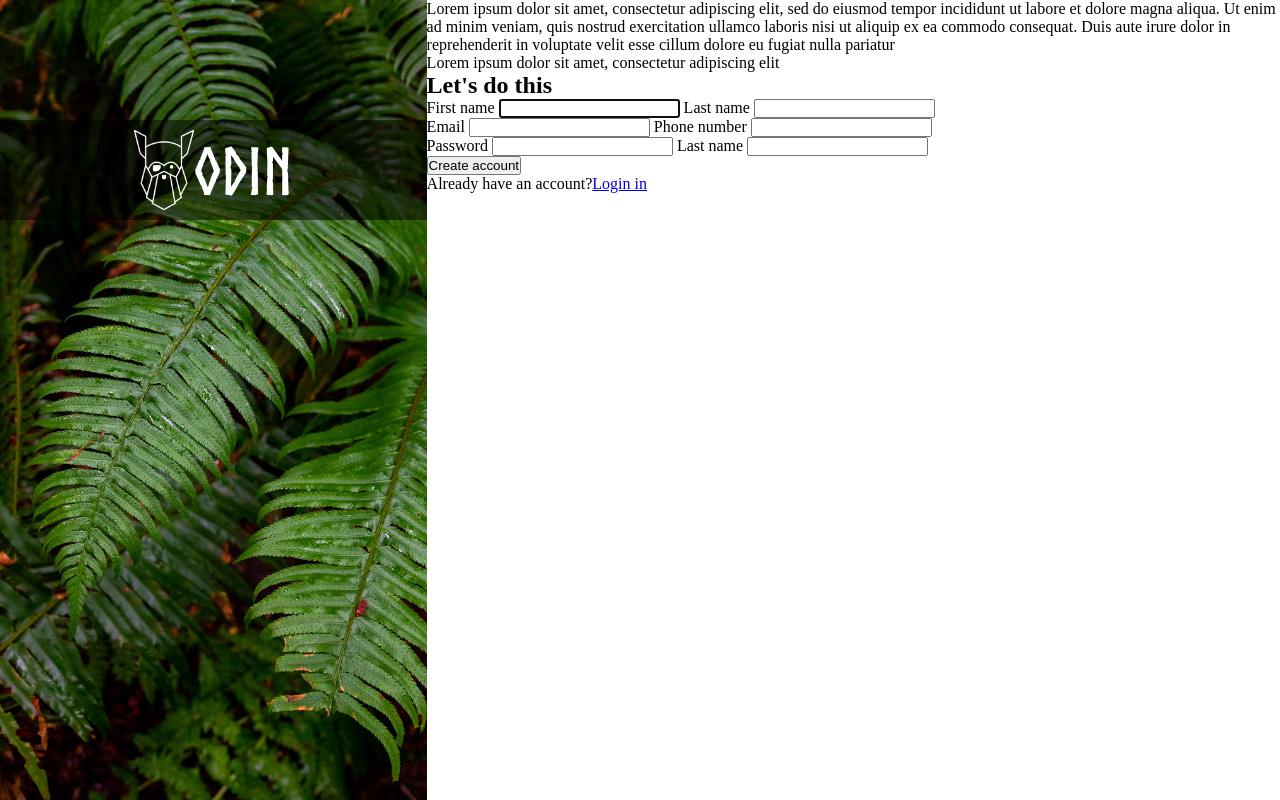
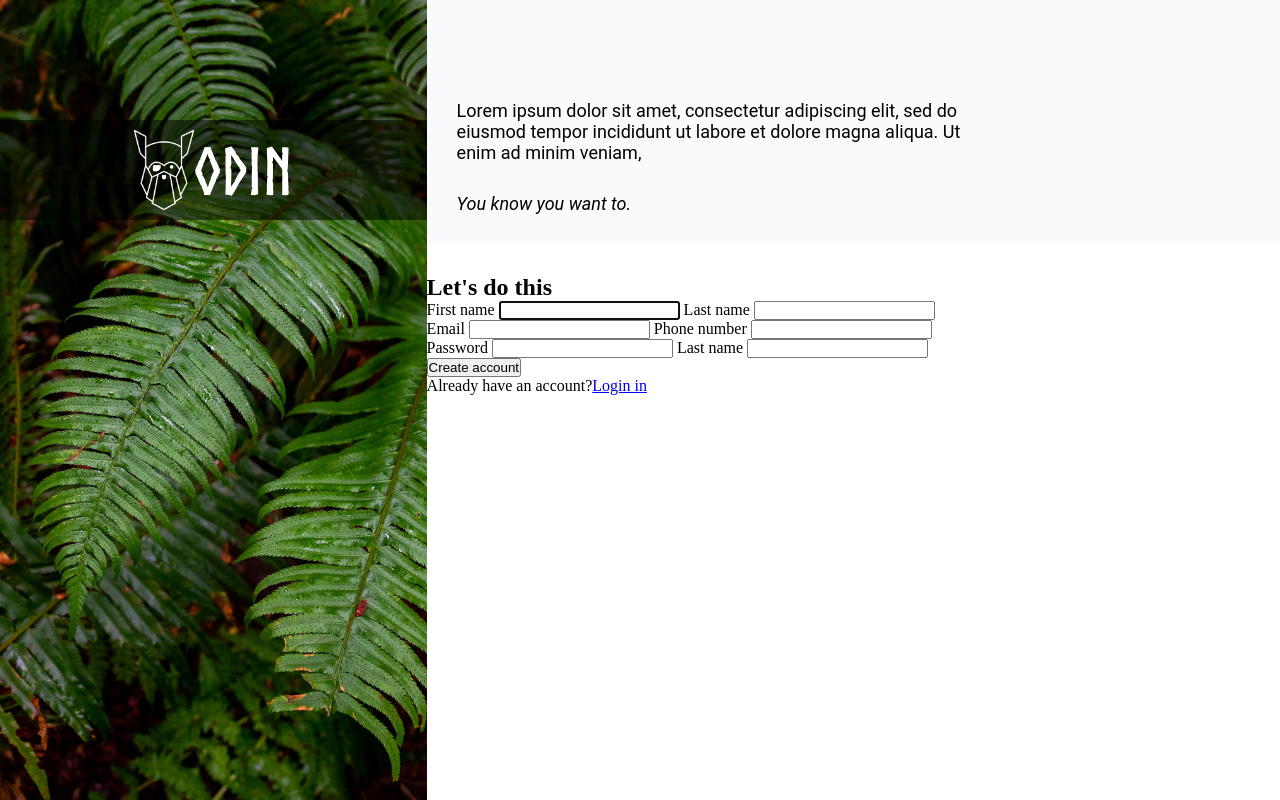
Before and after one commit to benterkidhiaeddine/sign-up-form, a plain HTML site: page index.html in a window 1280 px wide. Drawn offline with Linux system fonts and the light colour scheme.

Commit message:
Style the intro part of the main section.

```diff
--- a/index.html
+++ b/index.html
@@ -8,6 +8,7 @@
     <link rel="stylesheet" href="./style.css">
 </head>
 <body>
+    <!--Title section-->
     <header>
         <div class="title-container">
 
@@ -16,14 +17,14 @@
         </div>
     </header>
 
+    <!--main section-->
     <main>
         <div class="intro">
             <p>Lorem ipsum dolor sit amet, consectetur adipiscing elit,
                 sed do eiusmod tempor incididunt ut labore et dolore magna aliqua.
                 Ut enim ad minim veniam,
-                quis nostrud exercitation ullamco laboris nisi ut aliquip ex ea commodo consequat.
-                Duis aute irure dolor in reprehenderit in voluptate velit esse cillum dolore eu fugiat nulla pariatur</p>
-            <p>Lorem ipsum dolor sit amet, consectetur adipiscing elit</p>
+            </p>
+            <p>You know you want to.</p>
         </div>
 
         <form action="" method="">
--- a/style.css
+++ b/style.css
@@ -6,6 +6,15 @@
          url('./odin-font/norse-bold-webfont.woff') format('woff');
     font-weight: normal;
     font-style: normal;
+
+}
+
+/*color palette of the webpage*/
+
+:root {
+    --main-background : rgb(249,250,251);
+    --register-form-background:rgb(255,255,255);
+    --button-color:rgb(89,109,72);
 
 }
 
@@ -62,3 +71,33 @@ img[class="logo"] + span {
     font-family: "norsebold",sans-serif;
 
 }
+
+/*style for the main section*/
+
+
+.intro {
+
+
+
+    width : 100%;
+    padding-top : 100px;
+    background-color: var(--main-background);
+    margin-bottom: 30px;
+}
+
+
+.intro > p {
+    font-family: "roboto",sans-serif;
+    font-size: 18px;
+    width : 60%;
+    margin-left : 30px;
+    padding-bottom: 30px;
+
+
+
+}
+
+p + p {
+
+    font-style: italic;
+}
```
